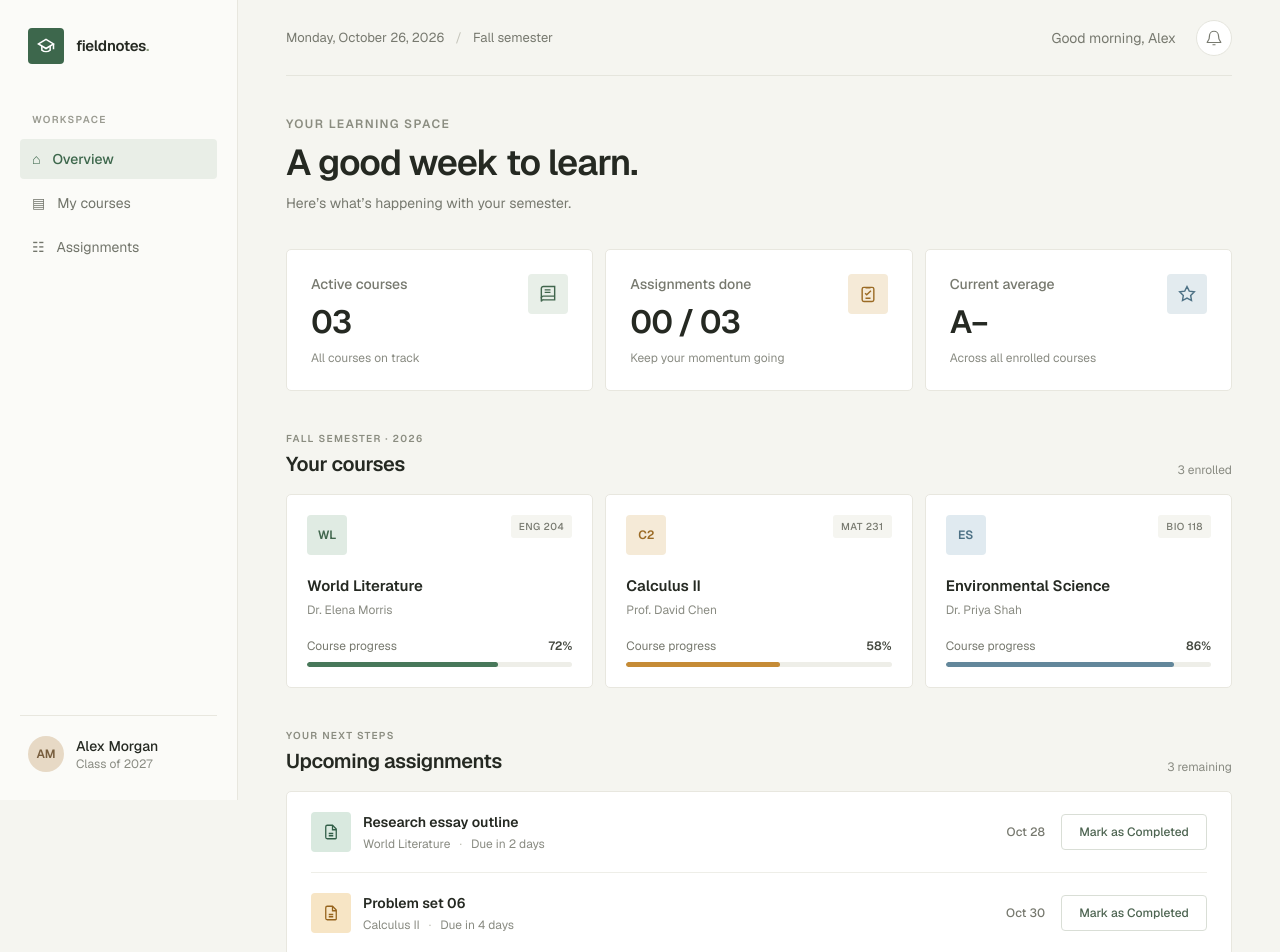
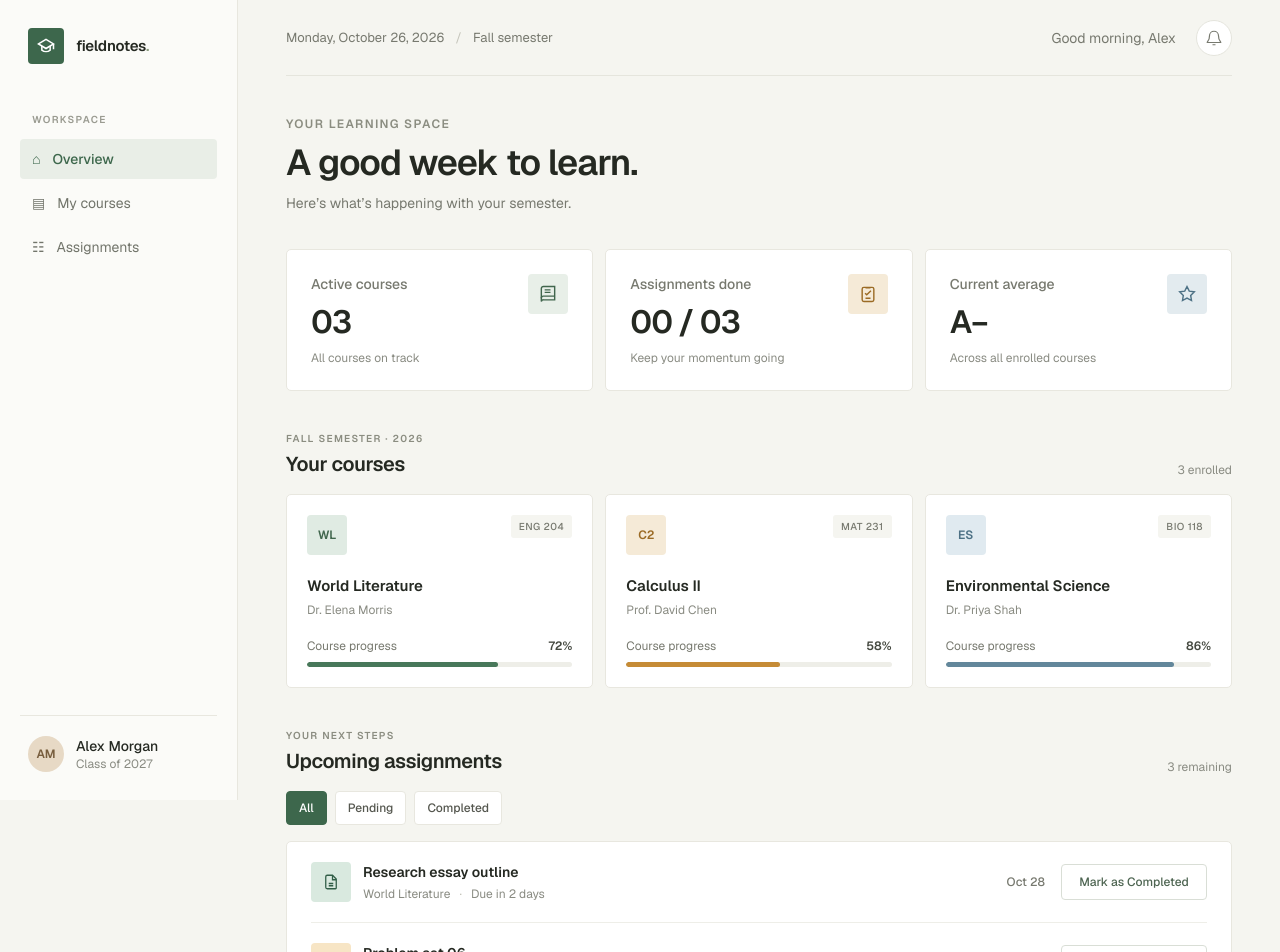
Before and after one commit to Maryambakare/student-dashboard, a Next.js app in the folder myfirstapp/: page / in a window 1280 px wide. Shown: the top 952 px of the page. Built offline with nearby package versions, Linux system fonts and the light colour scheme.

Commit message:
feat: add assignment status filters

```diff
--- a/myfirstapp/app/page.tsx
+++ b/myfirstapp/app/page.tsx
@@ -115,7 +115,13 @@ function SummaryCard({ label, value, detail, accent, icon }: SummaryCardProps) {
 
 export default function Home() {
   const [assignments, setAssignments] = useState(initialAssignments);
+  const [filter, setFilter] = useState<"all" | "pending" | "completed">("all");
   const completedCount = assignments.filter((assignment) => assignment.completed).length;
+  const filteredAssignments = assignments.filter((assignment) => {
+  if (filter === "pending") return !assignment.completed;
+  if (filter === "completed") return assignment.completed;
+  return true;
+});
 
   function toggleAssignment(id: number) {
     setAssignments((currentAssignments) =>
@@ -231,8 +237,25 @@ export default function Home() {
             </div>
             <span className="text-xs text-[#898b82]">{assignments.length - completedCount} remaining</span>
           </div>
+          <div className="mb-4 flex gap-2">
+  {(["all", "pending", "completed"] as const).map((option) => (
+    <button
+      key={option}
+      type="button"
+      onClick={() => setFilter(option)}
+      aria-pressed={filter === option}
+      className={`rounded border px-3 py-2 text-xs font-medium capitalize transition-colors ${
+        filter === option
+          ? "border-[#3d674c] bg-[#3d674c] text-white"
+          : "border-[#e8e7df] bg-white text-[#55574f] hover:bg-[#f5f5f0]"
+      }`}
+    >
+      {option === "all" ? "All" : option === "pending" ? "Pending" : "Completed"}
+    </button>
+  ))}
+</div>
           <div className="divide-y divide-[#eeeee8] rounded-[5px] border border-[#e8e7df] bg-white px-5 sm:px-6">
-            {assignments.map((assignment) => (
+            {filteredAssignments.map((assignment) => (
             <article key={assignment.id} className={`flex flex-col gap-4 py-5 transition duration-200 hover:bg-[#fafaf7] sm:flex-row sm:items-center sm:justify-between ${assignment.completed ? "opacity-65" : ""}`}>
                 <div className="flex min-w-0 items-center gap-3">
                   <span className={`grid size-10 shrink-0 place-items-center rounded-[4px] ${assignment.color}`} aria-hidden="true">
```
